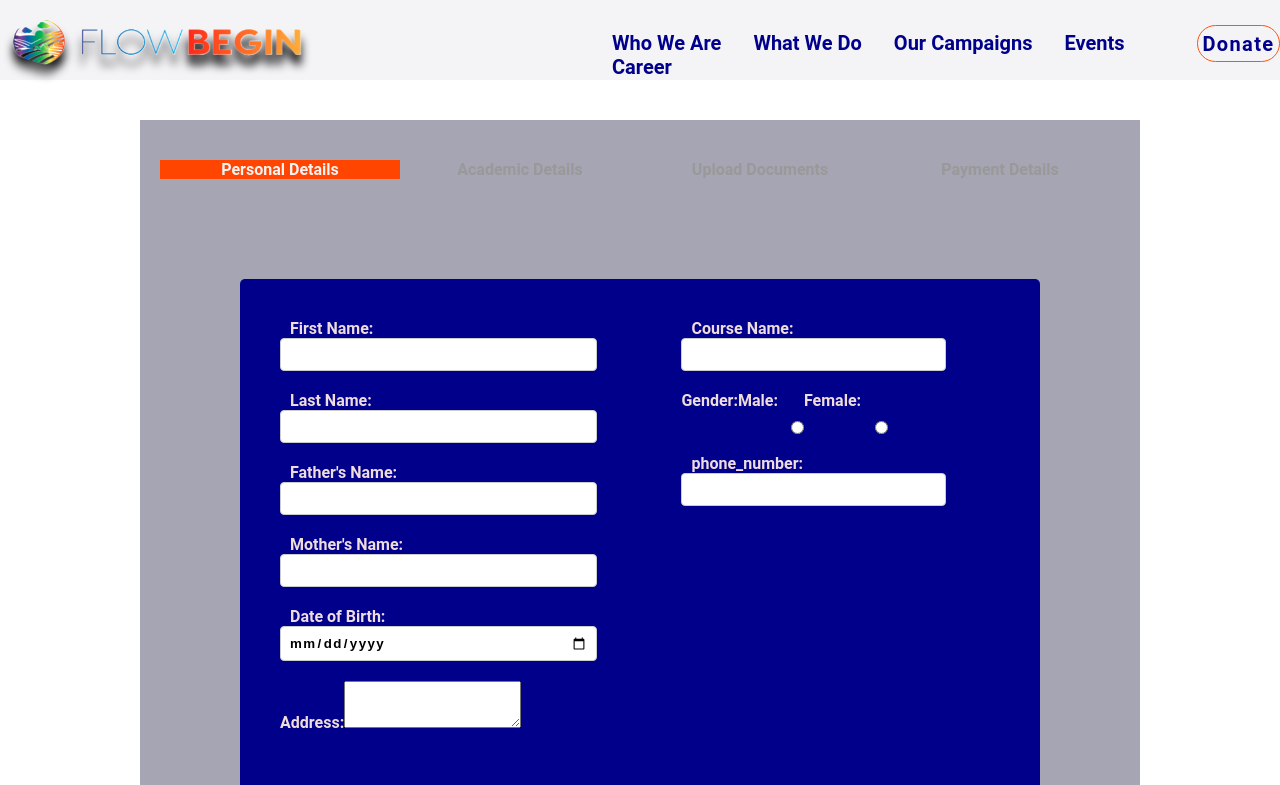
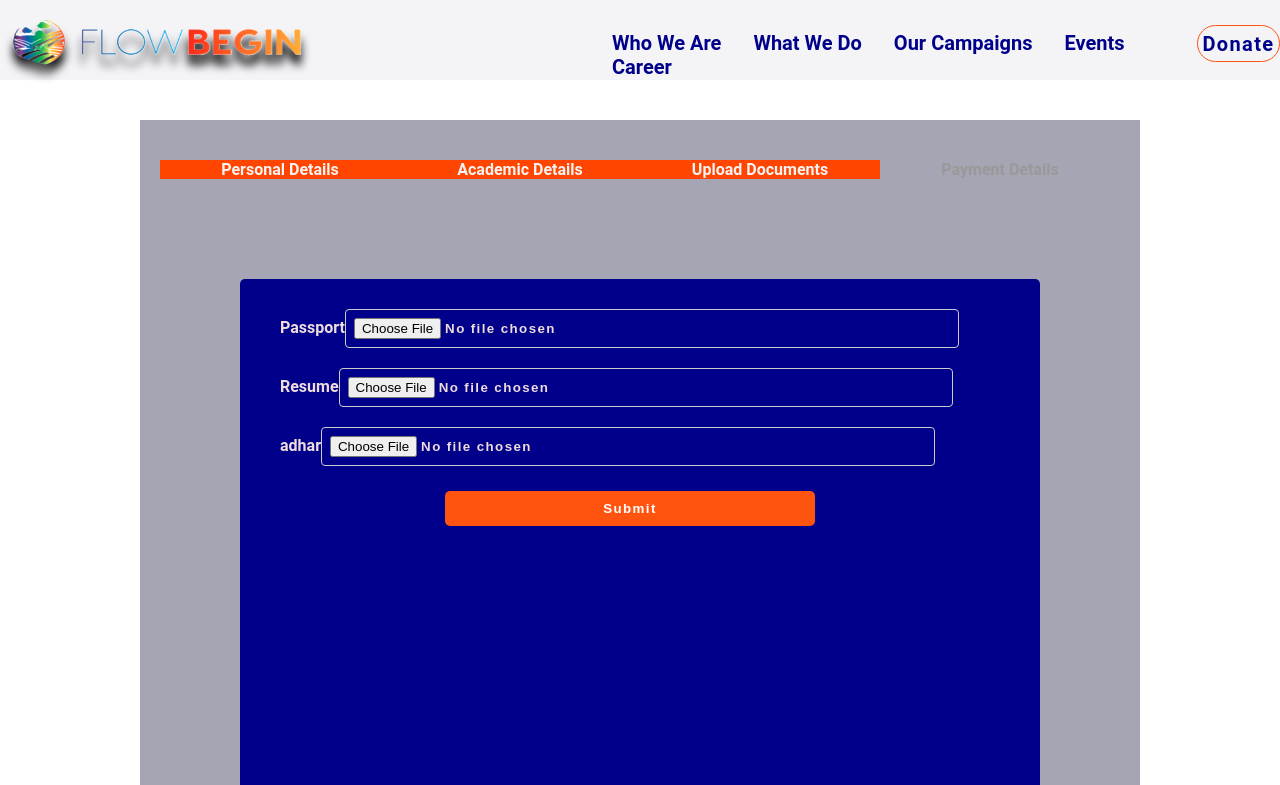
Before and after one commit to 0123anjuvish/FlowBegin, a React (Create React App) app: page /education in a window 1280 px wide. Shown: the top 785 px of the page. Built offline with nearby package versions, Linux system fonts and the light colour scheme.

Commit message:
Improvement related to avinash

```diff
--- a/src/Apis/student.js
+++ b/src/Apis/student.js
@@ -20,18 +20,17 @@ const addAcademic = async (userdata) => {
                       "Content-Type": "application/json",
                      },
             method: "POST",
-            body: userdata,
+            body: JSON.stringify(userdata),
 });
 
     return handleError(res);
 }
 
 const addDocument = async (userdata) => {
-
     const res = await fetch(`${base.url}student/document/`,   {
-             headers: {
-                      "Content-Type": "multipart/form-data",
-                     },
+            //  headers: {
+            //           "Content-Type": "multipart/form-data; boundary=----WebKitFormBoundaryabcdefg",
+            //          },
             method: "POST",
             body: userdata,
 });
--- a/src/components/Pages/AcedemicDetails.jsx
+++ b/src/components/Pages/AcedemicDetails.jsx
@@ -3,9 +3,9 @@ import '../../styles/stuform.css';
 import { ErrorMessage, Field, FieldArray, Form, Formik } from 'formik';
 
 import React from 'react';
+import { addAcademic } from '../../Apis/student';
 
-const AcedemicDetails = ({ onNext }) => {
-
+const AcedemicDetails = ({ onNext, studentId }) => {
 
 
     const initialValues = {
@@ -33,19 +33,17 @@ const AcedemicDetails = ({ onNext }) => {
       errors.major = 'Required';
     }
 
-    if (!values.graduationYear) {
-      errors.graduationYear = 'Required';
-    } else if (!/^[0-9]{4}$/i.test(values.graduationYear)) {
-      errors.graduationYear = 'Invalid graduation year';
-    }
 
     return errors;
   };
   const handleSubmit = async(data)=>{
     console.log("data",data)
-    // const res = await addStudent(data);
-    // console.log('res',res)
-    // onNext({AcedemicDetails: res})
+    data.student = studentId
+    if (studentId)
+   { const res = await addAcademic(data);
+    console.log('res',res)
+    onNext({academicDetails: res})
+  }
   }
 
   return (
@@ -53,9 +51,13 @@ const AcedemicDetails = ({ onNext }) => {
     <Formik
       initialValues={initialValues}
       validate={validateForm}
+      onSubmit={values => {
+        // same shape as initial values
+        handleSubmit(values)
+      }}
 
     >
-      {({ isSubmitting }) => (
+      {({values, isSubmitting }) => (
         <Form className="academic-detail-form">
           <div className="form-group">
             <label htmlFor="university">University</label>
@@ -77,11 +79,15 @@ const AcedemicDetails = ({ onNext }) => {
 
           <div className="form-group">
             <label htmlFor="graduationYear">Graduation Year</label>
-            <Field type="text" name="graduationYear" id="graduationYear" />
-            <ErrorMessage name="graduationYear" component="div" className="error-message" />
+            <Field type="date" name="graduationYear" id="graduationYear" dateFormat="yyyy-MM-dd"/>
+                 <ErrorMessage
+                   name="graduationYear"
+                   component="div"
+                   className="error-message"
+                 />
           </div>
 
-          <button type="submit" disabled={isSubmitting}   onClick={handleSubmit}>Submit</button>
+          <button type="submit" disabled={isSubmitting}>Submit</button>
         </Form>
       )}
     </Formik>
--- a/src/components/Pages/Document.jsx
+++ b/src/components/Pages/Document.jsx
@@ -1,67 +1,68 @@
 import '../../styles/stuform.css';
 
 import { ErrorMessage, Field, FieldArray, Form, Formik } from 'formik';
+import React, { useState } from 'react';
 
-import React from 'react';
+import { addDocument } from '../../Apis/student';
 
-const Document = ({ onNext }) => {
-    const initialValues = {
-        passport: '',
-        resume: '',
-        transcript: ''
+const Document = ({ onNext,studentId }) => {
+    const [initialValues, setInitialValue] = useState({
+      passport: '',
+      adhar: '',
+      resume: ''
+    });
+
+    const [passport, setPassport ]= useState("")
+    const [adhar, setAdhar ]= useState("")
+    const [resume, setResume ]= useState("")
+
+    const formData = new FormData();
+
+      const handleFileChange = (event, setFieldValue, filename) => {
+        setFieldValue(event.currentTarget.files[0] )
+        console.log(event.currentTarget.files[0] )
+        setInitialValue({filename:event.currentTarget.files[0]})
       };
 
-      const handleSubmit = async(data)=>{
-        console.log("data",data)
-        // const res = await addStudent(data);
-        // console.log('res',res)
-        // onNext({AcedemicDetails: res})
+      const handleSubmit = async()=>{
+        const formData = new FormData();
+        console.log("this is student id : " , studentId)
+        formData.append('passport', passport);
+        formData.append('resume', resume);
+        formData.append('adhar', adhar);
+        formData.append('student', parseInt(studentId));
+        if (studentId)
+       { const res = await addDocument(formData);
+        console.log("res",res)
+        {onNext({documents: res})}
+
       }
-
-      const validateForm = values => {
-        const errors = {};
-
-        if (!values.passport) {
-          errors.passport = 'Required';
-        }
-
-        if (!values.resume) {
-          errors.resume = 'Required';
-        }
-
-        if (!values.transcript) {
-          errors.transcript = 'Required';
-        }
-
-        return errors;
-      };
+      }
 
       return (
         <Formik
           initialValues={initialValues}
-          validate={validateForm}
+          onSubmit={handleSubmit}
         >
-          {({ isSubmitting }) => (
-            <Form className="upload-documents-form">
+          {({isSubmitting }) => (
+            <Form className="upload-documents-form" enctype="multipart/form-data">
               <div className="form-group">
                 <label htmlFor="passport">Passport</label>
-                <Field type="file" name="passport" id="passport" />
+                <Field type="file" name="passport" id="passport"  onChange={(event) => handleFileChange(event, setPassport,"passport")}/>
                 <ErrorMessage name="passport" component="div" className="error-message" />
               </div>
-
               <div className="form-group">
                 <label htmlFor="resume">Resume</label>
-                <Field type="file" name="resume" id="resume" />
+                <Field type="file" name="resume" id="resume"  onChange={(event) => handleFileChange(event, setResume, "resume")}/>
                 <ErrorMessage name="resume" component="div" className="error-message" />
               </div>
-
               <div className="form-group">
-                <label htmlFor="transcript">Transcript</label>
-                <Field type="file" name="transcript" id="transcript" />
-                <ErrorMessage name="transcript" component="div" className="error-message" />
+                <label htmlFor="transcript">adhar</label>
+                <Field type="file" name="adhar" id="adhar"  onChange={(event) => handleFileChange(event, setAdhar, "adhar")}/>
+                <ErrorMessage name="adhar" component="div" className="error-message" />
               </div>
 
-              <button type="submit" disabled={isSubmitting}  onClick={handleSubmit}>Submit</button>
+              <button type="submit" disabled={isSubmitting} >Submit</button>
             </Form>
           )}
         </Formik>
--- a/src/components/Pages/PersonalDetails.jsx
+++ b/src/components/Pages/PersonalDetails.jsx
@@ -240,7 +240,7 @@ const PersonalDetails = ({ onNext }) => {
     console.log("data",data)
     const res = await addStudent(data);
     console.log('res',res)
-    onNext({"personalDetails": res})
+    onNext({personalDetails: res})
   }
 
   return (
@@ -298,7 +298,7 @@ const PersonalDetails = ({ onNext }) => {
 
                <div className="form-group">
                  <label htmlFor="dob">Date of Birth:</label>
-                 <Field type="date" name="dob" id="dob" dateFormat="yyyy-MM-dd"/>
+                 <Field type="date" name="dob" id="dob"  inputProps={{ format: 'yyyy-MM-dd' }}/>
                  <ErrorMessage
                    name="dob"
                    component="div"
--- a/src/components/Pages/RegistrationPortal.jsx
+++ b/src/components/Pages/RegistrationPortal.jsx
@@ -8,7 +8,7 @@ import PaymentDetails from './PaymentDetails';
 import PersonalDetails from './PersonalDetails';
 
 const RegistrationForm = () => {
-  const [step, setStep] = useState(1);
+  const [step, setStep] = useState(3);
   const [formData, setFormData] = useState({
     personalDetails: {},
     academicDetails: {},
@@ -37,11 +37,11 @@ const RegistrationForm = () => {
   const renderFormStep = () => {
     switch (step) {
       case 1:
-        return <PersonalDetails onNext={handleNextStep} />;
+        return <PersonalDetails onNext={handleNextStep}  />;
       case 2:
-        return <AcedemicDetails onNext={handleNextStep} onPrevious={handlePreviousStep} />;
+        return <AcedemicDetails onNext={handleNextStep} studentId={formData.personalDetails.id} onPrevious={handlePreviousStep} />;
       case 3:
-        return <Document onNext={handleNextStep} onPrevious={handlePreviousStep} />;
+        return <Document onNext={handleNextStep} studentId={formData.personalDetails.id ||1 } onPrevious={handlePreviousStep} />;
       case 4:
         return (
           <PaymentDetails
```
